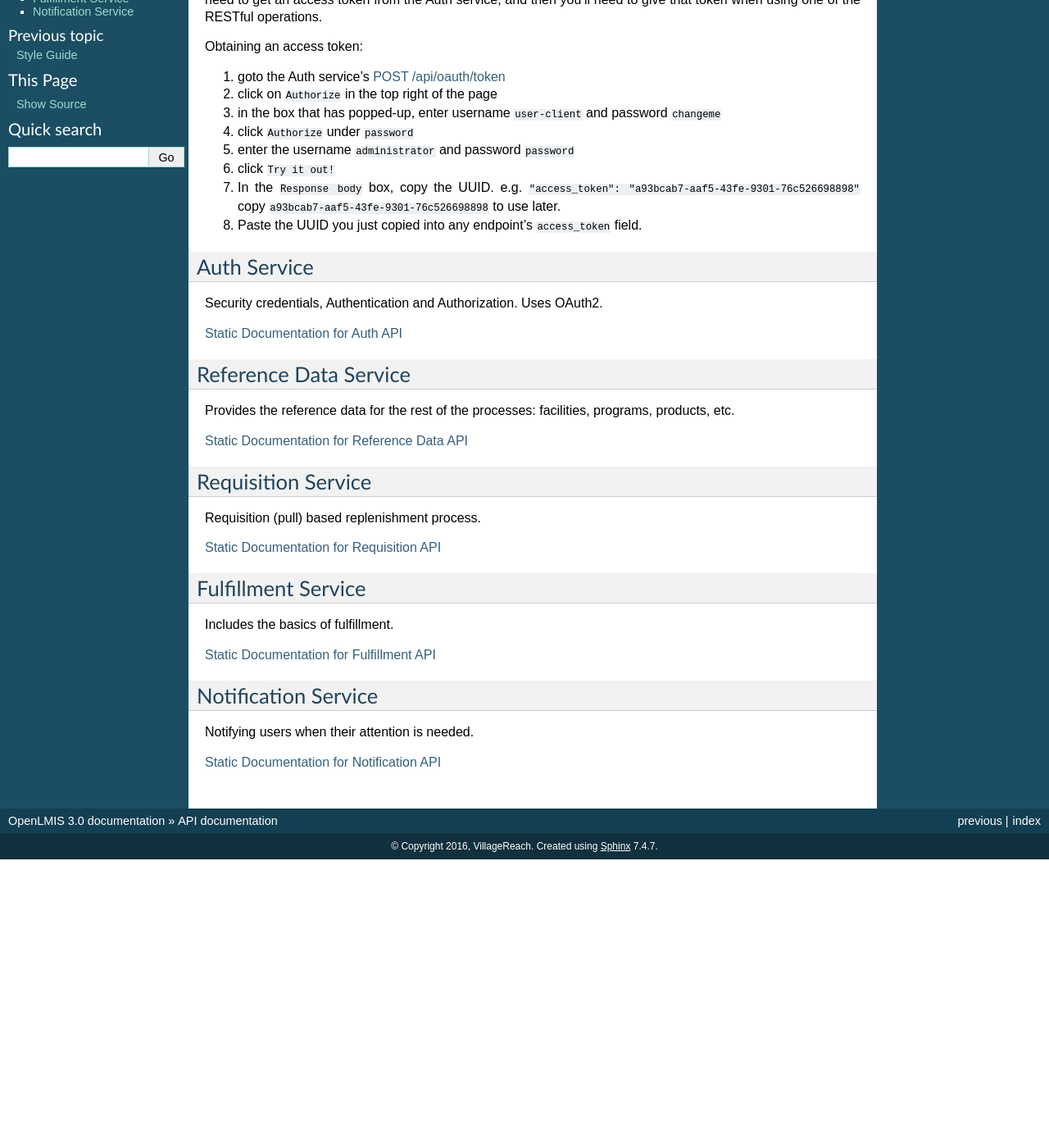
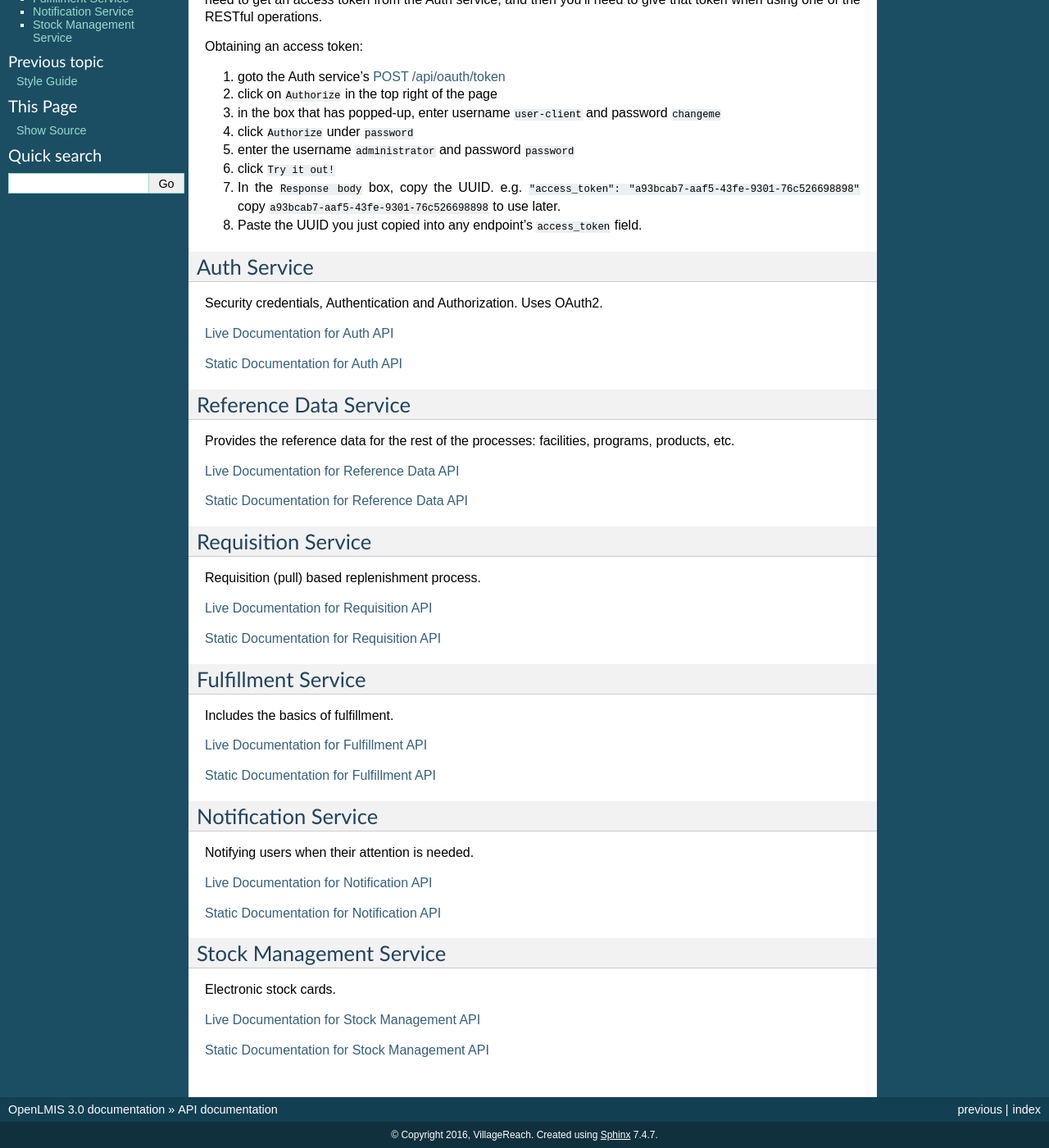
Before and after one commit to OpenLMIS/openlmis-ref-distro, a Sphinx documentation site: the page built from docs/source/api/index.rst, in a window 1280 px wide and 1400 px high, scrolled down 180 px. Shown: the whole window at 82% size. Built offline with Sphinx 7.4.7, drawn with Linux system fonts in a browser that asks for light colours; pages that are not in the unit, such as notebooks, are missing from menus; before the commit the page ends 1228 px from its top, so only the background shows below that.

```diff
--- a/docs/source/api/index.rst
+++ b/docs/source/api/index.rst
@@ -26,7 +26,9 @@
 
 Security credentials, Authentication and Authorization. Uses OAuth2.
 
-`Static Documentation for Auth API <http://build.openlmis.org/job/OpenLMIS-auth-service/229/artifact/build/resources/main/api-definition.html>`_
+`Live Documentation for Auth API <http://test.openlmis.org/auth/docs/#/default>`_
+
+`Static Documentation for Auth API <http://build.openlmis.org/job/OpenLMIS-auth-service/lastSuccessfulBuild/artifact/build/resources/main/api-definition.html>`_
 
 **********************
 Reference Data Service
@@ -34,7 +36,9 @@
 
 Provides the reference data for the rest of the processes: facilities, programs, products, etc.
 
-`Static Documentation for Reference Data API <http://build.openlmis.org/job/OpenLMIS-referencedata-service/705/artifact/build/resources/main/api-definition.html>`_
+`Live Documentation for Reference Data API <http://test.openlmis.org/referencedata/docs/#/default>`_
+
+`Static Documentation for Reference Data API <http://build.openlmis.org/job/OpenLMIS-referencedata-service/lastSuccessfulBuild/artifact/build/resources/main/api-definition.html>`_
 
 *******************
 Requisition Service
@@ -42,7 +46,9 @@
 
 Requisition (pull) based replenishment process.
 
-`Static Documentation for Requisition API <http://build.openlmis.org/job/OpenLMIS-requisition-service/1463/artifact/build/resources/main/api-definition.html>`_
+`Live Documentation for Requisition API <http://test.openlmis.org/requisition/docs/#/default>`_
+
+`Static Documentation for Requisition API <http://build.openlmis.org/job/OpenLMIS-requisition-service/lastSuccessfulBuild/artifact/build/resources/main/api-definition.html>`_
 
 *******************
 Fulfillment Service
@@ -50,7 +56,9 @@
 
 Includes the basics of fulfillment.
 
-`Static Documentation for Fulfillment API <http://build.openlmis.org/job/OpenLMIS-fulfillment-service/263/artifact/build/resources/main/api-definition.html>`_
+`Live Documentation for Fulfillment API <http://test.openlmis.org/fulfillment/docs/#/default>`_
+
+`Static Documentation for Fulfillment API <http://build.openlmis.org/job/OpenLMIS-fulfillment-service/lastSuccessfulBuild/artifact/build/resources/main/api-definition.html>`_
 
 ********************
 Notification Service
@@ -58,4 +66,16 @@
 
 Notifying users when their attention is needed.
 
-`Static Documentation for Notification API <http://build.openlmis.org/job/OpenLMIS-notification-service/101/artifact/build/resources/main/api-definition.html>`_
+`Live Documentation for Notification API <http://test.openlmis.org/notification/docs/#/default>`_
+
+`Static Documentation for Notification API <http://build.openlmis.org/job/OpenLMIS-notification-service/lastSuccessfulBuild/artifact/build/resources/main/api-definition.html>`_
+
+********************
+Stock Management Service
+********************
+
+Electronic stock cards.
+
+`Live Documentation for Stock Management API <http://test.openlmis.org/stockmanagement/docs/#/default>`_
+
+`Static Documentation for Stock Management API <http://build.openlmis.org/job/OpenLMIS-stockmanagement-service/lastSuccessfulBuild/artifact/build/resources/main/api-definition.html>`_
--- a/docs/source/collect-docs.py
+++ b/docs/source/collect-docs.py
@@ -1,11 +1,12 @@
 import urllib
 
-urllib.urlretrieve("https://raw.githubusercontent.com/OpenLMIS/openlmis-fulfillment/v3.0.2/README.md", "developer-docs/fulfillment.md")
-urllib.urlretrieve("https://raw.githubusercontent.com/OpenLMIS/openlmis-requisition/v3.1.2/README.md", "developer-docs/requisition.md")
-urllib.urlretrieve("https://raw.githubusercontent.com/OpenLMIS/openlmis-auth/v3.0.2/README.md", "developer-docs/auth.md")
-urllib.urlretrieve("https://raw.githubusercontent.com/OpenLMIS/openlmis-referencedata/v5.0.1/README.md", "developer-docs/referencedata.md")
+urllib.urlretrieve("https://raw.githubusercontent.com/OpenLMIS/openlmis-fulfillment/master/README.md", "developer-docs/fulfillment.md")
+urllib.urlretrieve("https://raw.githubusercontent.com/OpenLMIS/openlmis-requisition/master/README.md", "developer-docs/requisition.md")
+urllib.urlretrieve("https://raw.githubusercontent.com/OpenLMIS/openlmis-auth/master/README.md", "developer-docs/auth.md")
+urllib.urlretrieve("https://raw.githubusercontent.com/OpenLMIS/openlmis-referencedata/master/README.md", "developer-docs/referencedata.md")
+urllib.urlretrieve("https://raw.githubusercontent.com/OpenLMIS/openlmis-stockmanagement/master/README.md", "developer-docs/stockmanagement.md")
 urllib.urlretrieve("https://raw.githubusercontent.com/OpenLMIS/openlmis-template-service/master/README.md", "developer-docs/templateService.md")
-urllib.urlretrieve("https://raw.githubusercontent.com/OpenLMIS/openlmis-reference-ui/v5.0.0/README.md", "developer-docs/referenceUI.md")
+urllib.urlretrieve("https://raw.githubusercontent.com/OpenLMIS/openlmis-reference-ui/master/README.md", "developer-docs/referenceUI.md")
 urllib.urlretrieve("https://raw.githubusercontent.com/OpenLMIS/openlmis-template-service/master/STYLE-GUIDE.md", "developer-docs/codeStyleguide.md")
 urllib.urlretrieve("https://raw.githubusercontent.com/OpenLMIS/openlmis-template-service/master/TESTING.md", "developer-docs/testing.md")
 urllib.urlretrieve("https://raw.githubusercontent.com/OpenLMIS/openlmis-template-service/master/ERROR_HANDLING.md", "developer-docs/errorHandling.md")
--- a/docs/source/erd/erd-auth.rst
+++ b/docs/source/erd/erd-auth.rst
@@ -4,4 +4,5 @@
 
 ERD schema of Auth service:
 
-* `Zip ERD <http://build.openlmis.org/job/OpenLMIS-auth-erd-generation/197/artifact/erd-auth.zip>`_
+* `Live ERD <http://ci.openlmis.org/erd-auth/>`_
+* `Zip ERD <http://build.openlmis.org/job/OpenLMIS-auth-erd-generation/lastSuccessfulBuild/artifact/erd-auth.zip>`_
--- a/docs/source/erd/erd-fulfillment.rst
+++ b/docs/source/erd/erd-fulfillment.rst
@@ -4,4 +4,5 @@
 
 ERD schema of Fulfillment service:
 
-* `Zip ERD <http://build.openlmis.org/job/OpenLMIS-fulfillment-erd-generation/226/artifact/erd-fulfillment.zip>`_
+* `Live ERD <http://ci.openlmis.org/erd-fulfillment/>`_
+* `Zip ERD <http://build.openlmis.org/job/OpenLMIS-fulfillment-erd-generation/lastSuccessfulBuild/artifact/erd-auth.zip>`_
--- a/docs/source/erd/erd-referencedata.rst
+++ b/docs/source/erd/erd-referencedata.rst
@@ -4,4 +4,5 @@
 
 ERD schema of Reference Data service:
 
-* `Zip ERD <http://build.openlmis.org/job/OpenLMIS-referencedata-erd-generation/555/artifact/erd-referencedata.zip>`_
+* `Live ERD <http://ci.openlmis.org/erd-referencedata/>`_
+* `Zip ERD <http://build.openlmis.org/job/OpenLMIS-referencedata-erd-generation/lastSuccessfulBuild/artifact/erd-referencedata.zip>`_
--- a/docs/source/erd/erd-requisition.rst
+++ b/docs/source/erd/erd-requisition.rst
@@ -4,4 +4,5 @@
 
 ERD schema of Requisition service:
 
-* `Zip ERD <http://build.openlmis.org/job/OpenLMIS-requisition-erd-generation/1072/artifact/erd-requisition.zip>`_
+* `Live ERD <http://ci.openlmis.org/erd-requisition/>`_
+* `Zip ERD <http://build.openlmis.org/job/OpenLMIS-requisition-erd-generation/lastSuccessfulBuild/artifact/erd-requisition.zip>`_
--- a/docs/source/erd/index.rst
+++ b/docs/source/erd/index.rst
@@ -11,3 +11,4 @@
    erd-requisition
    erd-fulfillment
    erd-auth
+   erd-stockmanagement
```
Also changed, not shown: docker-compose.yml (+17 -7 lines), docs/source/erd/erd-stockmanagement.rst (added, +8 -0 lines).
